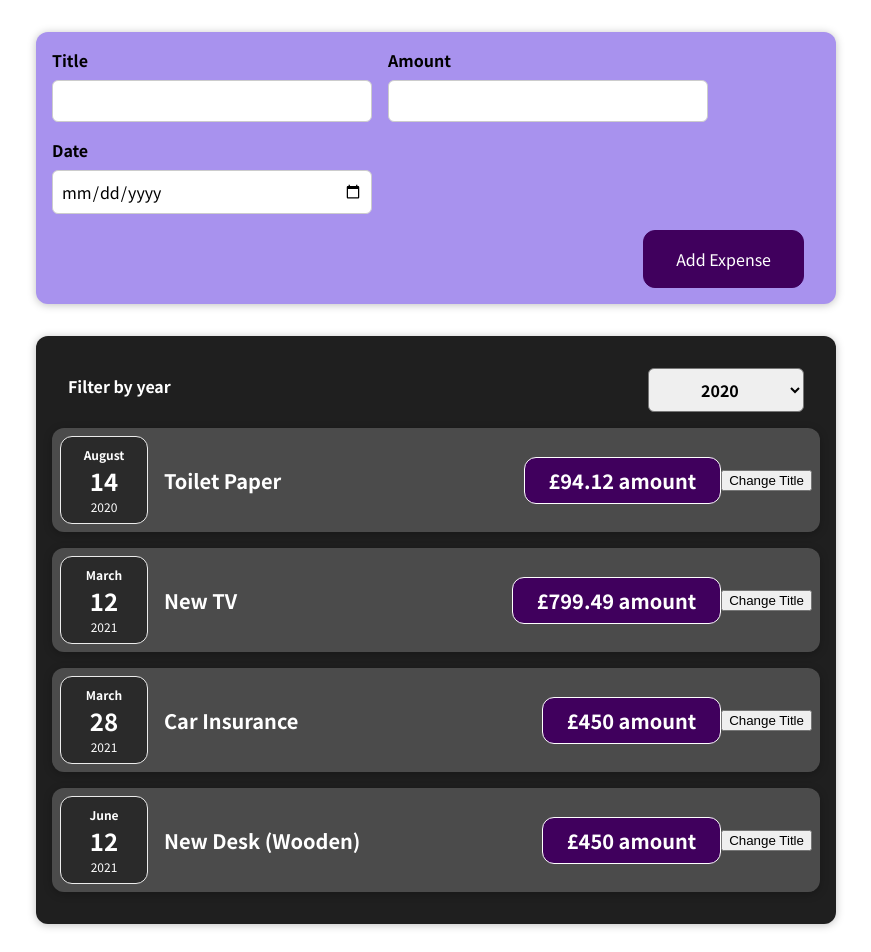
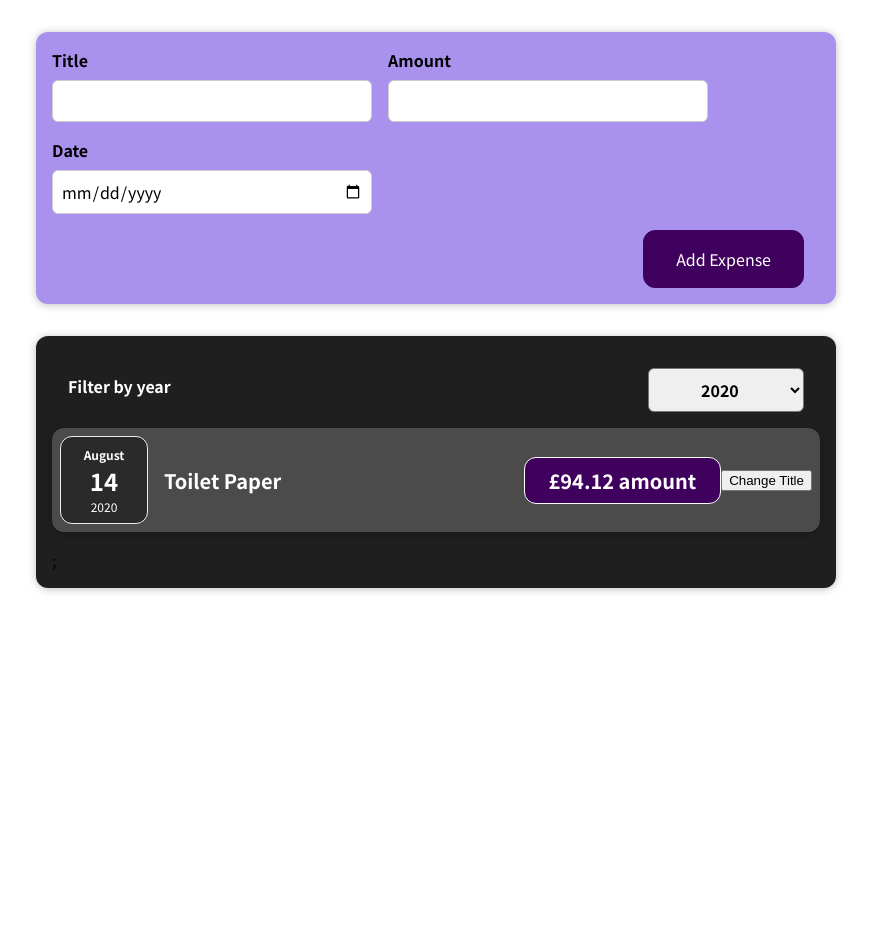
Before and after one commit to roamzz/reactbasics, a React (Create React App) app: page / in a window 1280 px wide. Shown: the top 952 px of the page, without its empty margins (204-1075 px from the left). After the commit the page ends 800 px from the top, so only its background shows below. Built offline with nearby package versions, Linux system fonts and the light colour scheme.

Commit message:
assignment 3

```diff
--- a/src/App.js
+++ b/src/App.js
@@ -1,7 +1,9 @@
+import React, { useState } from 'react';
+
 import Expenses from './components/Expenses/Expenses';
 import NewExpense from './components/NewExpense/NewExpense';
-const App = () => {
-const expenses = [
+
+const DUMMY_EXPENSES = [
     {
       id: 'e1',
       title: 'Toilet Paper',
@@ -23,9 +25,17 @@
     },
   ];
 
+const App = () => {
+const [expenses, setExpenses] = useState(DUMMY_EXPENSES);
+
+
 const addExpenseHandler = (expenseData) => {
-    console.log(expenseData);
-    console.log("in App.js");
+    //since we want to know the previous state of the dummy expenses
+    //we have to use the previousExpenses and update the state of previous and the new expense.
+    //setExpenses([expenseData, ...expenses ]);
+    setExpenses( (prevExpenses) => {
+        return [expenseData, ...prevExpenses];
+    });
 };
 
   return (
--- a/src/components/Expenses/ExpenseItem.js
+++ b/src/components/Expenses/ExpenseItem.js
@@ -9,7 +9,6 @@
  const [ title, setTitle] = useState(props.title);
 
 const clickHandler = () => {
-    setTitle('updated')
     console.log("clicked!1");
     console.log(title);
 };
--- a/src/components/Expenses/Expenses.js
+++ b/src/components/Expenses/Expenses.js
@@ -10,33 +10,29 @@
 
   const filterChangeHandler = (year) => {
     setFilteredYear(year);
-    console.log(filteredYear);
   };
+
+  const filteredExpenses = props.items.filter((expense) => {
+    return expense.date.getFullYear().toString() === filteredYear;
+  });
+
   return (
     <div>
-    <Card className='expenses'>
-      <ExpenseFilter selected={filteredYear} onChangeFilter={filterChangeHandler} />
-      <ExpenseItem
-        title={props.items[0].title}
-        amount={props.items[0].amount}
-        date={props.items[0].date}
-      ></ExpenseItem>
-      <ExpenseItem
-        title={props.items[1].title}
-        amount={props.items[1].amount}
-        date={props.items[1].date}
-      ></ExpenseItem>
-      <ExpenseItem
-        title={props.items[2].title}
-        amount={props.items[3].amount}
-        date={props.items[2].date}
-      ></ExpenseItem>
-      <ExpenseItem
-        title={props.items[3].title}
-        amount={props.items[3].amount}
-        date={props.items[3].date}
-      ></ExpenseItem>
-    </Card>
+      <Card className='expenses'>
+        <ExpenseFilter
+          selected={filteredYear}
+          onChangeFilter={filterChangeHandler}
+        />
+        {filteredExpenses.map((expense) => (
+          <ExpenseItem
+            title={expense.title}
+            amount={expense.amount}
+            date={expense.date}
+            key={expense.id}
+          />
+        ))}
+        ;
+      </Card>
     </div>
   );
 };
--- a/src/components/NewExpense/ExpenseForm.js
+++ b/src/components/NewExpense/ExpenseForm.js
@@ -14,7 +14,6 @@
   //  });
 
   const titleChangeHandler = (event) => {
-    console.log(event.target.value);
     setEnteredTitle(event.target.value);
     //setUserInput({
     //  ...userInput,
@@ -26,7 +25,6 @@
     //});
   };
   const amountChangeHandler = (event) => {
-    console.log(event.target.value);
     setEnteredAmount(event.target.value);
     //setUserInput({
     //  ...userInput,
@@ -34,7 +32,6 @@
     //});
   };
   const dateChangeHandler = (event) => {
-    console.log(event.target.value);
     setEnteredDate(event.target.value);
     //setUserInput({
     //  ...userInput,
@@ -47,9 +44,9 @@
     const expenseData = {
       title: enteredTitle,
       amount: enteredAmount,
-      date: enteredDate,
+      date: new Date(enteredDate),
     };
-    console.log(expenseData);
+    //console.log(expenseData);
     //emit the data to parent
     props.onSaveExpenseData(expenseData);
 
```
